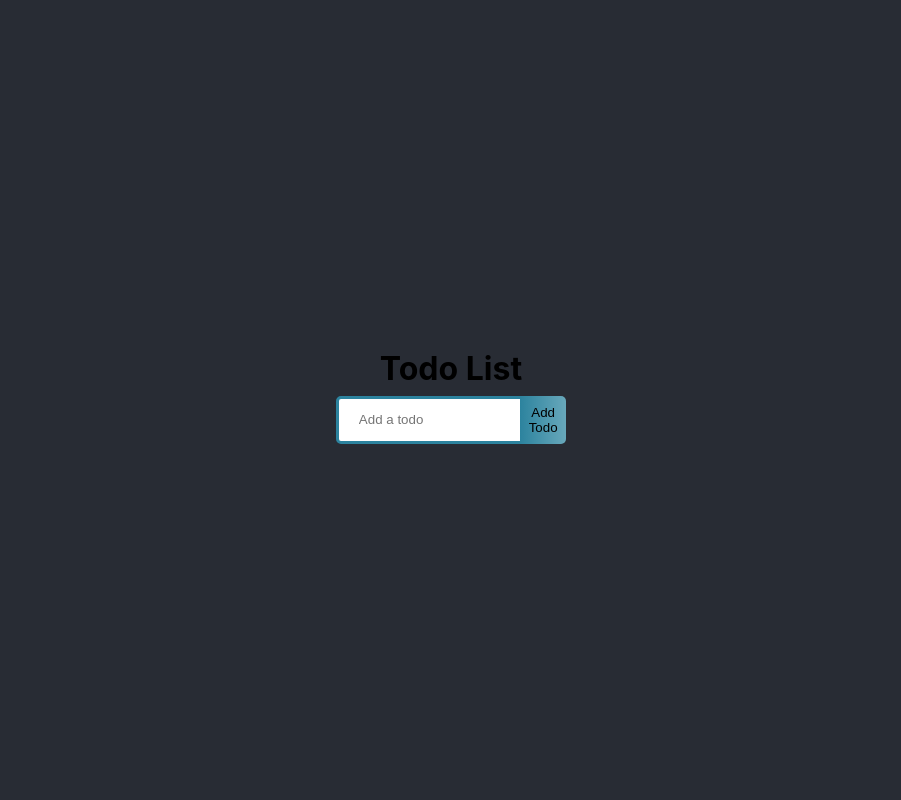
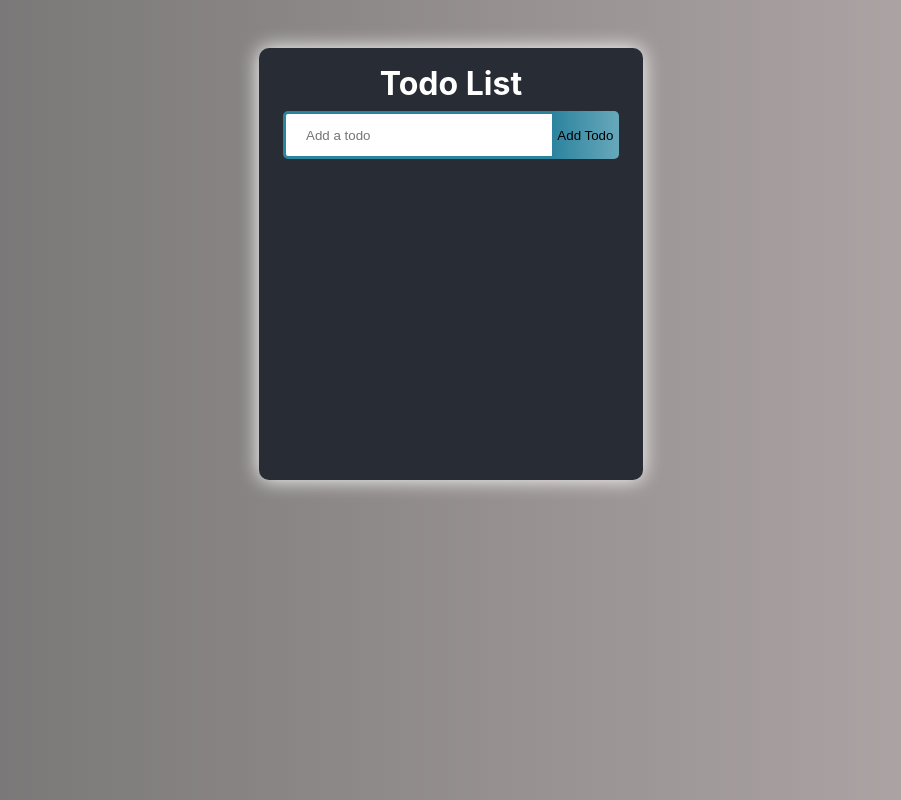
Before and after one commit to gmdom/interview-test, a React (Create React App) app: page / in a window 1280 px wide. Shown: the whole page, without its empty margins (189-1090 px from the left). Built offline with nearby package versions, Linux system fonts and the light colour scheme.

Commit message:
add styles to App

```diff
--- a/src/App.css
+++ b/src/App.css
@@ -1,19 +1,13 @@
 .App {
-  min-height: 100vh;
+  min-height: 50vh;
   display: flex;
   flex-direction: column;
-  align-items: center;
-  justify-content: center;
+  max-width: 22rem;
   background-color: #282c34;
   text-align: center;
+  margin: 3rem auto;
+  color:white;
+  border-radius: 10px;
+  padding:1rem;
+  box-shadow: 0 0 20px rgb(255, 255, 255);
 }
-
-.items-container li {
-  font-size: 1.5rem;
-  font-weight: bold;
-  color: white;
-}
-
-.items-container li::first-letter {
-  text-transform: uppercase;
-}
```
